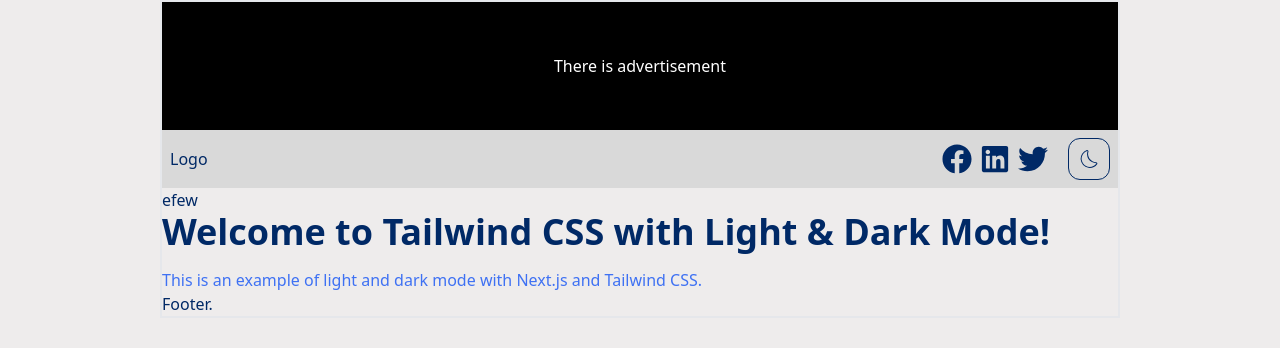
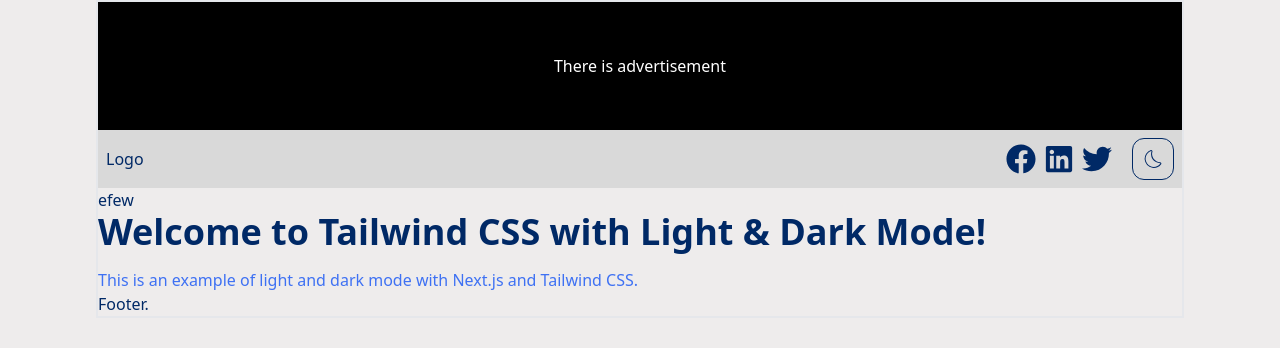
Before and after one commit to khachatryanhovhannes/news-website, a Next.js app: page / in a window 1280 px wide. Shown: the top 348 px of the page. Built offline with nearby package versions, Linux system fonts and the light colour scheme.

Commit message:
develop: Chnage layout width

```diff
--- a/app/layout.tsx
+++ b/app/layout.tsx
@@ -17,7 +17,7 @@ export default function RootLayout({
     <html lang="en">
       <body className={`antialiased`}>
         <div className="min-h-screen w-full bg-background-primary-light dark:bg-background-primary-dark text-text-primary-light dark:text-text-primary-dark">
-          <div className="mx-auto lg:w-[75%] border-2">
+          <div className="mx-auto lg:w-[85%] border-2">
             <BigBanner />
             <Header />
             {children}
```
